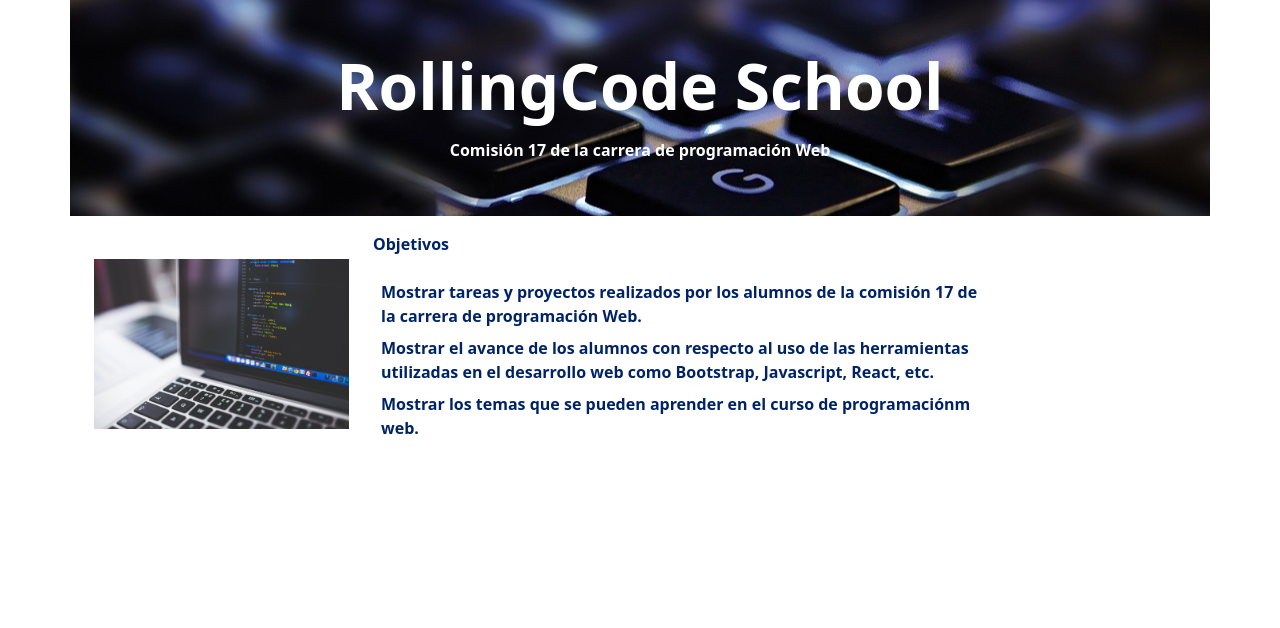
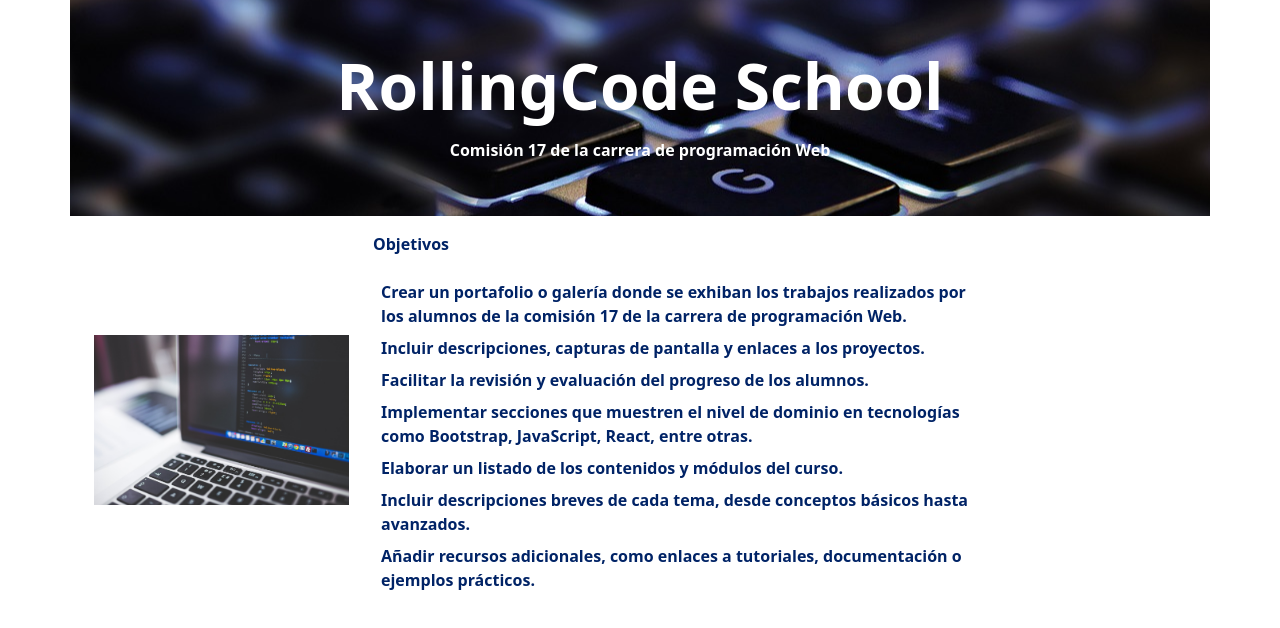
Before and after one commit to pmarino2013/project-react-router-web17, a React (Vite) app: page / in a window 1280 px wide. Shown: the top 628 px of the page. Built offline with nearby package versions, Linux system fonts and the light colour scheme.

Commit message:
Errores corregidos

```diff
--- a/src/views/HomeScreen.jsx
+++ b/src/views/HomeScreen.jsx
@@ -2,9 +2,10 @@
 import '../css/HomeScreen.css'
 
 const HomeScreen = () => {
-  return <section className="HomeScreen container-fluid d-flex flex-column gap-3 justify-content-center align-items-center">
+  return <>
+    <section className="HomeScreen container-fluid d-flex h-100 flex-column gap-3 justify-content-center align-items-center">
 
-    <div className="row HomeScreen-Principal align-self-center container h-100 p-5">
+      <div className="row HomeScreen-Principal align-self-center container p-5">
         <div className="col-12 text-center">
           <p className="display-3 fw-bold">RollingCode School</p>
         </div>
@@ -15,7 +16,7 @@
 
       <div className="container row">
 
-      <div className="align-self-center col-3 d-none d-md-block">
+        <div className="col-3 align-self-center d-none d-md-block">
           <div>
             <img className="w-100" src="/src/assets/coding-1853305_1280.jpg" alt="imagen" />
           </div>
@@ -24,28 +25,47 @@
         <div className="col-md-7 col-sm-12 fw-semibold">
 
           <div className="row">
+
             <div className="col-12">
               <p>Objetivos</p>
             </div>
+
             <div className="col-12">
+
               <ul className="list-unstyled">
                 <li className="m-2">
-                Mostrar tareas y proyectos realizados por los alumnos de la comisión 17 de la carrera de programación Web.
+                  Crear un portafolio o galería donde se exhiban los trabajos realizados por los alumnos de la comisión 17 de la carrera de programación Web.
                 </li>
                 <li className="m-2">
-                Mostrar el avance de los alumnos con respecto al uso de las herramientas utilizadas en el desarrollo web como Bootstrap, Javascript, React, etc.
+                  Incluir descripciones, capturas de pantalla y enlaces a los proyectos.
                 </li>
                 <li className="m-2">
-                Mostrar los temas que se pueden aprender en el curso de programaciónm web.
+                  Facilitar la revisión y evaluación del progreso de los alumnos.
                 </li>
+                <li className="m-2">
+                  Implementar secciones que muestren el nivel de dominio en tecnologías como Bootstrap, JavaScript, React, entre otras.
+                </li>
+                <li className="m-2">
+                  Elaborar un listado de los contenidos y módulos del curso.
+                </li>
+                <li className="m-2">
+                  Incluir descripciones breves de cada tema, desde conceptos básicos hasta avanzados.
+                </li>
+                <li className="m-2">
+                  Añadir recursos adicionales, como enlaces a tutoriales, documentación o ejemplos prácticos.
+                </li>
+
               </ul>
-          </div>
-        </div>
             </div>
 
           </div>
 
-  </section>
+        </div>
+
+      </div>
+
+    </section >
+  </>
 };
 
 export default HomeScreen;
```
Lines whose indentation alone changed are shown as unchanged.
